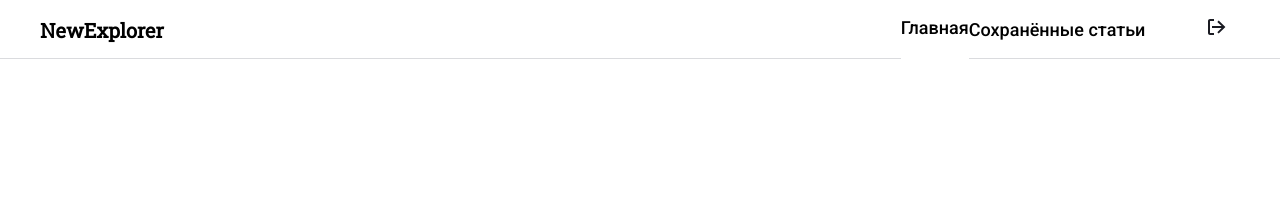
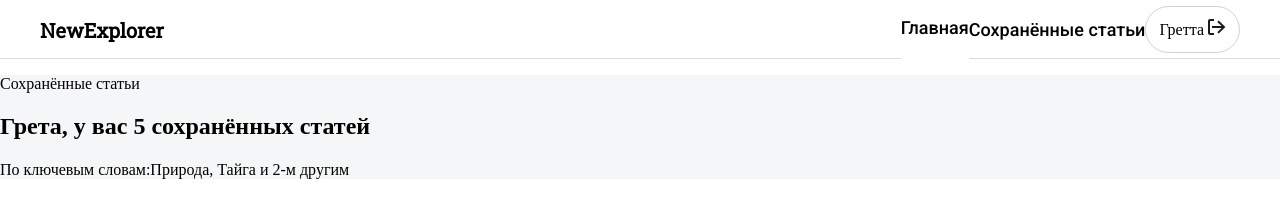
Before and after one commit to Alexandr-exe/news-explorer-frontend-diplom, a website built with webpack: page src/mySaved.html in a window 1280 px wide. Built offline with nearby package versions, Linux system fonts and the light colour scheme.

Commit message:
Рабочее пространство

```diff
--- /dev/null
+++ b/src/block/button/__desktop/_black/button__desktop_black.css
@@ -0,0 +1,4 @@
+.button__desktop.button__desktop_black{
+  color: black;
+  border: 1px solid #D1D2D6;
+}
--- a/src/block/button/__desktop/button__desktop.css
+++ b/src/block/button/__desktop/button__desktop.css
@@ -1,3 +1,4 @@
+@import './_black/button__desktop_black.css';
 .button__desktop {
   box-sizing: border-box;
   padding: 12px 13px;
--- /dev/null
+++ b/src/block/saved/__wrapper/saved__wrapper.css
@@ -0,0 +1,3 @@
+.saved__wrapper{
+
+}
--- /dev/null
+++ b/src/block/saved/saved.css
@@ -0,0 +1 @@
+@import './__wrapper/saved__wrapper.css'
--- a/src/index.css
+++ b/src/index.css
@@ -3,6 +3,7 @@
 @import './vendor/normalize.css';
 @import './block/header/header.css';
 @import './block/nav/nav.css';
+@import './block/saved/saved.css';
 @import './block/button/button.css';
 @import './block/search/search.css';
 @import './block/main/main.css';
--- a/src/mySaved.html
+++ b/src/mySaved.html
@@ -17,7 +17,7 @@
           <div class="nav__desktop-menu">
             <a class="nav__text nav__text_active-black nav__text_black" href="./index.html">Главная</a>
             <a class="nav__text nav__text_black" href="./index.html">Сохранённые статьи</a>
-            <button class="button button__desktop ">Гретта
+            <button class="button button__desktop button__desktop_black">Гретта
               <svg width="18" height="16" viewBox="0 0 18 16" fill="none" xmlns="http://www.w3.org/2000/svg">
                 <path fill-rule="evenodd" clip-rule="evenodd"
                   d="M6 2L2 2L2 14H6V16H2C0.89543 16 0 15.1046 0 14V2C0 0.89543 0.895432 0 2 0H6V2ZM13.5856 9.00002L9.29274 13.1339L10.707 14.4958L17.4141 8.03706L10.707 1.57837L9.29274 2.9402L13.5856 7.0741H4V9.00002H13.5856Z"
@@ -45,7 +45,19 @@
         </nav>
       </div>
   </header>
+  <main class="main">
 
+    <p class="main__text">Сохранённые статьи</p>
+    <h2 class="main__title">Грета, у вас 5 сохранённых статей</h2>
+    <p class="main__text main__text_black">По ключевым словам:<span class="main__text main__text_bold">Природа, Тайга и
+        2-м другим</span></p>
+    <section class="saved">
+
+
+      </div>
+
+    </section>
+  </main>
   <script src="<%= htmlWebpackPlugin.files.js %>"></script>
 </body>
 
```
Also changed, not shown: 1 other file.
